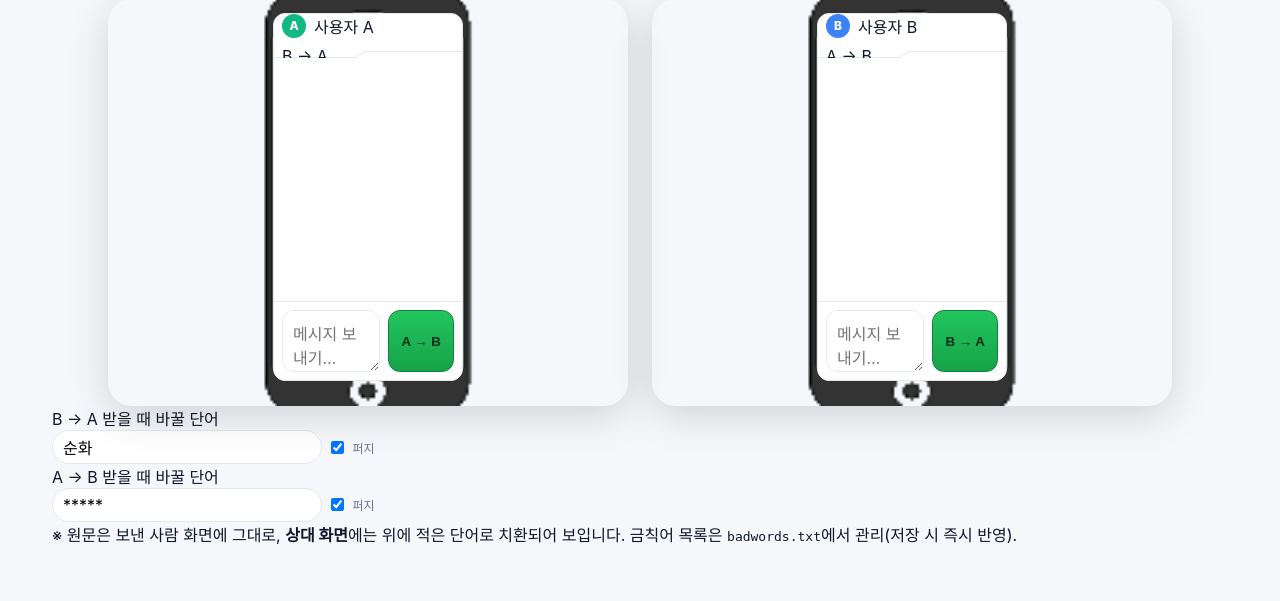
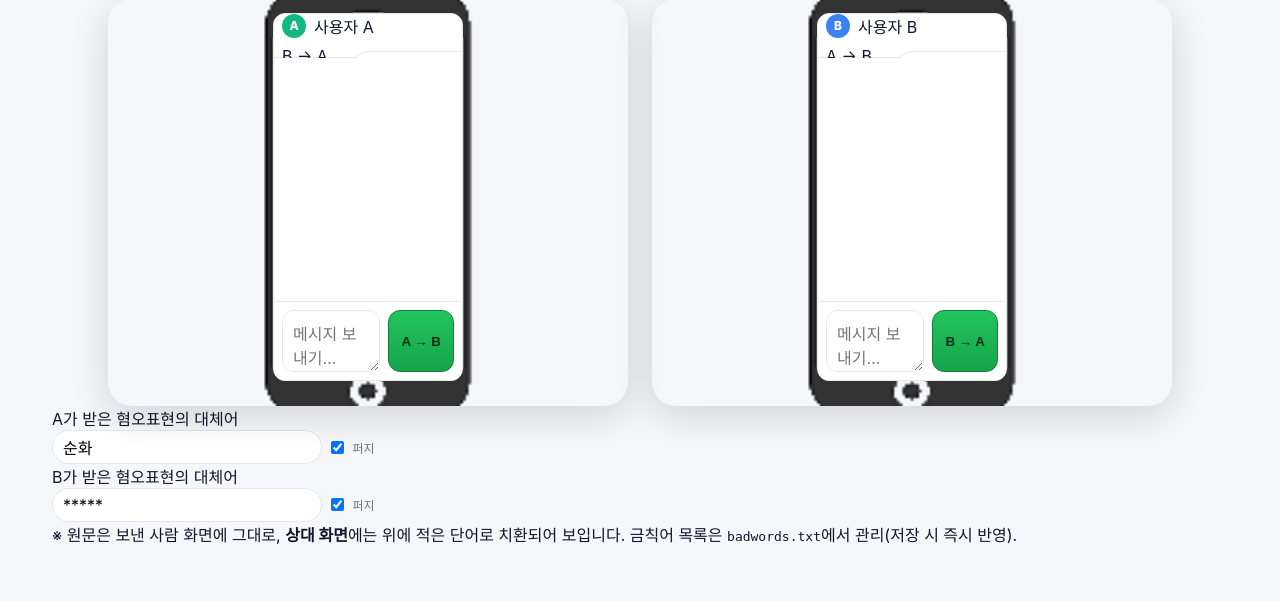
Before and after one commit to GiraffeBackDancer/civility-filter-public, a Flask app: page / in a window 1280 px wide. Shown: the part 64-665 px from the top of the page. Run offline with Flask 3, Linux system fonts and the light colour scheme.

Commit message:
index.html 업데이트

```diff
--- a/templates/index.html
+++ b/templates/index.html
@@ -69,12 +69,12 @@
     <!-- 하단 고정 대체어 패널 -->
     <div class="repl-panel">
       <div class="repl-col">
-        <div class="label"><span class="badge">B → A</span> 받을 때 바꿀 단어</div>
+        <div class="label"><span class="badge">A가 받은 혐오표현의 대체어</div>
         <input id="repA_bottom" class="pill wide" placeholder="A 화면에 보일 단어 (예: 순화)" value="순화">
         <label class="chk"><input type="checkbox" id="fuzzyA_bottom" checked> 퍼지</label>
       </div>
       <div class="repl-col">
-        <div class="label"><span class="badge">A → B</span> 받을 때 바꿀 단어</div>
+        <div class="label"><span class="badge">B가 받은 혐오표현의 대체어</div>
         <input id="repB_bottom" class="pill wide" placeholder="B 화면에 보일 단어 (예: *****)" value="*****">
         <label class="chk"><input type="checkbox" id="fuzzyB_bottom" checked> 퍼지</label>
       </div>
```
